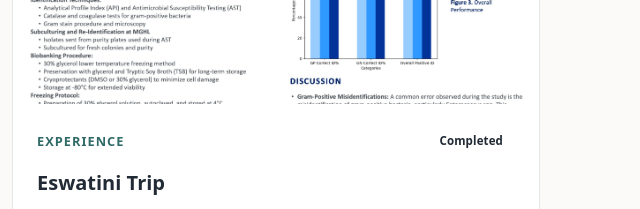
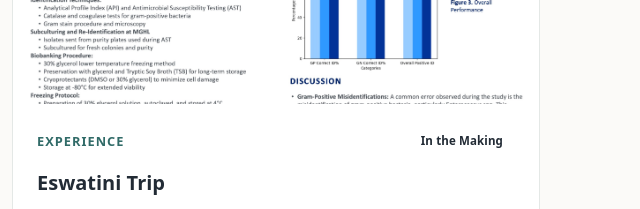
Before and after one commit to amaanwar/amaanwar.github.io, a plain HTML site: page index.html in a window 1280 px wide. Shown: the part 1560-1769 px from the top of the page, 640-1280 px from the left. Drawn offline with Linux system fonts and the light colour scheme.

Commit message:
Update index.html

```diff
--- a/index.html
+++ b/index.html
@@ -191,7 +191,7 @@
 
               <div class="card-meta">
                 <p class="card-label">Experience</p>
-                <span class="status status-completed">Completed</span>
+                <span class="status status-progress">In the Making</span>
               </div>
 
               <h3>Eswatini Trip</h3>
```
